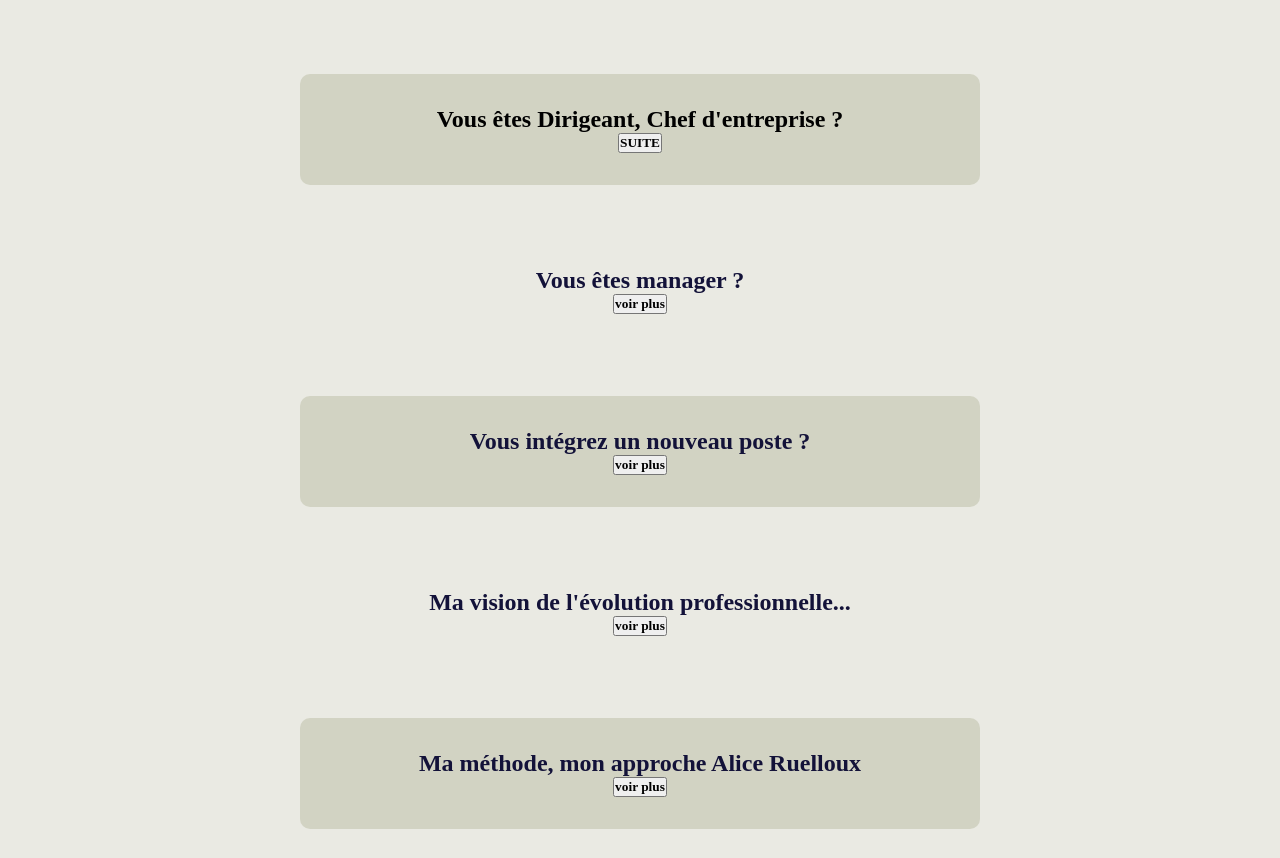
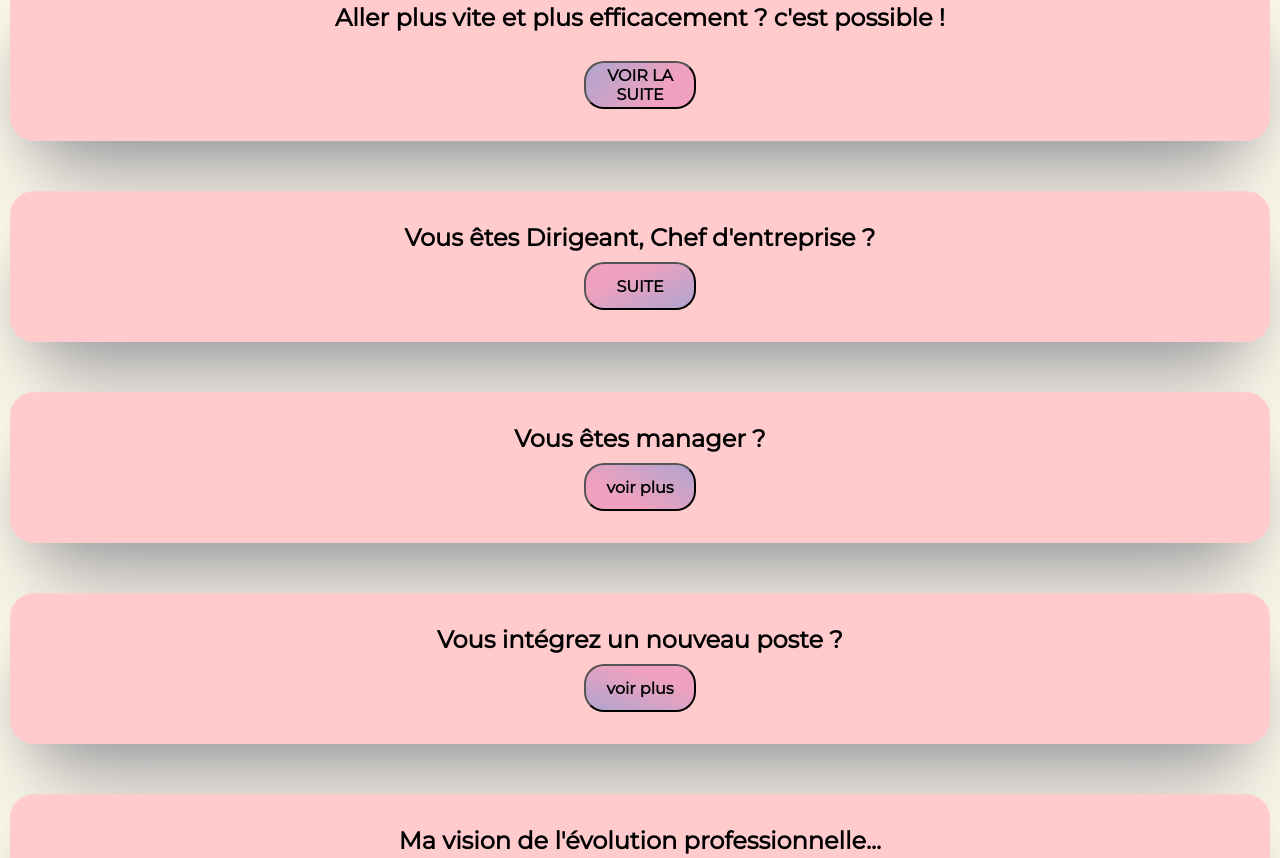
Before and after one commit to binraw/sitecoach, a plain HTML site: page dossier.html/index.html in a window 1280 px wide. Shown: the part 750-1608 px from the top of the page. Drawn offline with Linux system fonts and the light colour scheme.

Commit message:
changement css fullscreen

```diff
--- a/dossier.css/style.css
+++ b/dossier.css/style.css
@@ -402,44 +402,40 @@ a h1 {
 }
 
 @media (min-width:769px){
-
-
     *{
         margin: 0;
         padding: 0;
         list-style: none;
-        font-family: Serif;
+        font-family: Montserrat ,serif;
         text-decoration: none;
+
     }
-
-    html{
-        scroll-behavior:smooth 2s;
-    }
-
-    body{
-        background-color:  #d2d3c376;
-    }
-
+/*-----------image Accueil-----------*/
 .fond{
     position: relative;
    /* background-image: url(/illustrations/foret-petite.jpg);*/
     height:300px;
-        background-color: #d2d3c3;
+    background-color: #C08493;
     top: 0;
 
 }
-
-    .fond h1{
-        color: #ffffff;
-        position:sticky;
-        top: 50px;
-        margin: 0 30px;
-
+body{
+    background-color: #fffcec;
+}
+/*----------Titre accueil---------*/
+a h1 {
+   position: sticky;
+    top: 100px;
+    bottom: auto;
+    left: 100px;
+    right: 100px;
+    color: rgb(255, 255, 255);
+    margin: 1em;
+    letter-spacing: .17em;
 
 
 
 }
-
 /*-----------MENU DEROULANT----------*/
     .menu-btn{
         position: relative;
@@ -503,12 +499,12 @@ a h1 {
 
     .menu-btn.open .menu-btn__burger::before{
         transform:rotate(55deg) translate(36px, -40px)
-        scale(1.52, 1.52);;
-        transition: 1s; ;
+        scale(1.52, 1.52);
+        transition: 1s;
     }
     .menu-btn.open .menu-btn__burger::after{
         transform: rotate(-45deg) translate(30px, 35px)
-        scale(1.52, 1.52);;
+        scale(1.52, 1.52);
         transition: 1s;
     }
 
@@ -524,17 +520,20 @@ a h1 {
 
     display: block;
     font-size: 1.5em;
-    background-color: rgb(19, 18, 57);
-    border: black solid 5px;
+    background: rgb(255,203,204);
+    background: linear-gradient(128deg, rgba(255,203,204,1) 0%, rgba(192,132,147,1) 48%);
+    border: black solid 1px;
     width: 90%;
     margin: 10px;
+    box-shadow: #ffffff1a 0 1px 1px inset, #32325d66 0 50px 100px -20px, #0000004d 0 30px 60px -30px;
+
 
 
 }
 
 #prin{
     font-size:xx-large;
-    padding: .5em;;
+    padding: .5em;
 
 }
 
@@ -581,122 +580,198 @@ a h1 {
 
 
    }
-.firstgroupe{
-    display: block;
-}
 
 .fondbox1{
     position: relative;
+    background-color: #FFCBCC;
     padding: 2rem;
     text-align: center;
+    max-width: 100%;
+    border-radius: 24px;
     margin: 10px;
-
+    box-shadow: #ffffff1a 0 1px 1px inset, #32325d66 0 50px 100px -20px, #0000004d 0 30px 60px -30px;
 
 }
 .fondbox1 p , .fondbox1 h3 {
-    color: rgb(19, 18, 57);
+    color: #000000;
 }
 
+.span1{
+    width: 7em;
+    text-align: center;
+    margin-left: auto;
+    margin-right: auto;
+    height: 3em;
+    border-radius: 20px;
+    background: rgb(175,164,206);
+    background: linear-gradient(128deg, rgba(175,164,206,1) 0%, rgba(240,161,191,1) 70%);
+    font-size: 1em;
+    margin-top: 10px;
+
+}
 
 .fondbox2{
     position: relative;
-    background-color: #d2d3c3;
+    background-color: #FFCBCC;
     padding: 2rem;
     text-align: center;
-    max-width: 50%;
-    margin: 50px 300px;
-    border-radius: 10px;
+    max-width: 100%;
+    border-radius: 24px;
+    margin: 50px 10px;
+    box-shadow: #ffffff1a 0 1px 1px inset, #32325d66 0 50px 100px -20px, #0000004d 0 30px 60px -30px;
 
 }
 
-.fondbox2:hover{
-   transform: scale(1.2);
-   box-shadow: 100px #00000089;
+.fondbox2 li , .fondbox2 h2 , .fondbox2 p {
+    color: #000000;
 }
 
-.fondbox2::before,
-.fondbox2::after{
-    background: linear-gradient(45deg,#ff0057,#e64a19);
-}
-.fondbox2 li , .fondbox2 h3 , .fondbox2 p {
-    color: rgb(19, 18, 57);
+.span2{
+    width: 7em;
+    text-align: center;
+    margin-left: auto;
+    margin-right: auto;
+    height: 3em;
+    border-radius: 20px;
+    background: rgb(175,164,206);
+    background: linear-gradient(333deg, rgba(175,164,206,1) 0%, rgba(240,161,191,1) 70%);
+    font-size: 1em;
+    margin-top: 10px;
+
 }
 
 
 
 .fondbox3{
     position: relative;
-   /* background-color: rgb(19, 18, 57);*/
+    background-color: #FFCBCC;
     padding: 2rem;
     text-align: center;
     max-width: 100%;
+    border-radius: 24px;
     margin: 50px 10px;
+    box-shadow: #ffffff1a 0 1px 1px inset, #32325d66 0 50px 100px -20px, #0000004d 0 30px 60px -30px;
 
 }
-.fondbox3 li , .fondbox3 h3, .fondbox3 h2 {
-    color: rgb(19, 18, 57);
+.fondbox3 li ,  .fondbox3 h2, .fondbox3 h3 {
+    color: #000000;
 }
 .fondbox3 a {
     color: teal;
 }
+.span3{
+    width: 7em;
+    text-align: center;
+    margin-left: auto;
+    margin-right: auto;
+    height: 3em;
+    border-radius: 20px;
+    background: rgb(175,164,206);
+    background: linear-gradient(209deg, rgba(175,164,206,1) 0%, rgba(240,161,191,1) 70%);
+    font-size: 1em;
+    margin-top: 10px;
+
+}
 
 .fondbox4{
     position: relative;
-    background-color: #d2d3c3;
+    background-color: #FFCBCC;
     padding: 2rem;
     text-align: center;
-    max-width: 50%;
-    margin: 50px 300px;
-    border-radius: 10px;
+    max-width: 100%;
+    border-radius: 24px;
+    margin: 50px 10px;
+    box-shadow: #ffffff1a 0 1px 1px inset, #32325d66 0 50px 100px -20px, #0000004d 0 30px 60px -30px;
 
 }
-.fondbox4 li , .fondbox4 h3, .fondbox4 h2 {
-    color:rgb(19, 18, 57);
+.fondbox4 li ,  .fondbox4 h2 {
+    color: #000000;
 }
 .fondbox4 a {
-    color: teal;
+    color: #2a66ad;
+}
+
+.span4{
+    width: 7em;
+    text-align: center;
+    margin-left: auto;
+    margin-right: auto;
+    height: 3em;
+    border-radius: 20px;
+    background: rgb(175,164,206);
+    background: linear-gradient(20deg, rgba(175,164,206,1) 0%, rgba(240,161,191,1) 70%);
+    font-size: 1em;
+    margin-top: 10px;
+
 }
 
 .fondbox5{
     position: relative;
-   /* background-color: #d2d3c3;*/
+    background-color: #FFCBCC;
     padding: 2rem;
     text-align: center;
     max-width: 100%;
+    border-radius: 24px;
     margin: 50px 10px;
+    box-shadow: #ffffff1a 0 1px 1px inset, #32325d66 0 50px 100px -20px, #0000004d 0 30px 60px -30px;
 
 }
-.fondbox5 p , .fondbox5 h3, .fondbox5 h2 {
-    color: rgb(19, 18, 57);
+.fondbox5 p ,  .fondbox5 h2 {
+    color: #000000;
 }
 .fondbox5 a {
-    color: teal;
+    color: #2a66ad;
+}
+
+.span5{
+    width: 7em;
+    text-align: center;
+    margin-left: auto;
+    margin-right: auto;
+    height: 3em;
+    border-radius: 20px;
+    background: rgb(175,164,206);
+    background: linear-gradient(90deg, rgba(175,164,206,1) 0%, rgba(240,161,191,1) 70%);
+    font-size: 1em;
+    margin-top: 10px;
+
 }
 
 .fondbox6{
     position: relative;
-    background-color: #d2d3c3;
+    background-color: #FFCBCC;
     padding: 2rem;
     text-align: center;
-    max-width: 50%;
-    margin: 50px 300px;
-    border-radius: 10px;
+    max-width: 100%;
+    border-radius: 24px;
+    margin: 50px 10px;
+    box-shadow: #ffffff1a 0 1px 1px inset, #32325d66 0 50px 100px -20px, #0000004d 0 30px 60px -30px;
 
 }
-.fondbox6 p , .fondbox6 h3, .fondbox6 h2 {
-    color: rgb(19, 18, 57);
+.fondbox6 p ,  .fondbox6 h2 {
+    color: #000000;
 }
 .fondbox6 a {
-    color: teal;
+    color: #2a66ad;
 }
 
+.span6{
+    width: 7em;
+    text-align: center;
+    margin-left: auto;
+    margin-right: auto;
+    height: 3em;
+    border-radius: 20px;
+    background: rgb(175,164,206);
+    background: linear-gradient(295deg, rgba(175,164,206,1) 0%, rgba(240,161,191,1) 70%);
+    font-size: 1em;
+    margin-top: 10px;
 
-
-
+}
 
    h3{
     margin: 1em;
-    color:  rgb(19, 18, 57);
+    color:  #000000;
    }
    p,ul,li{
     margin: .5em;
@@ -723,7 +798,4 @@ a h1 {
    footer{
     background-color: rgb(234, 238, 230);
    }
-
-
-
 }
```
Lines whose indentation alone changed are shown as unchanged.
